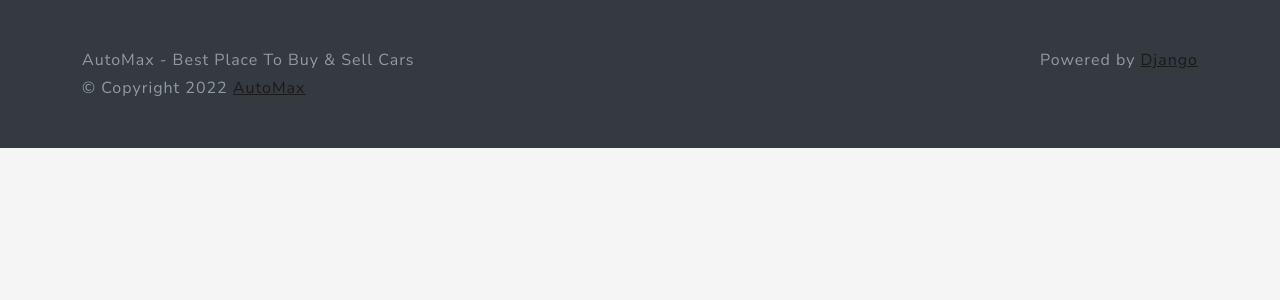
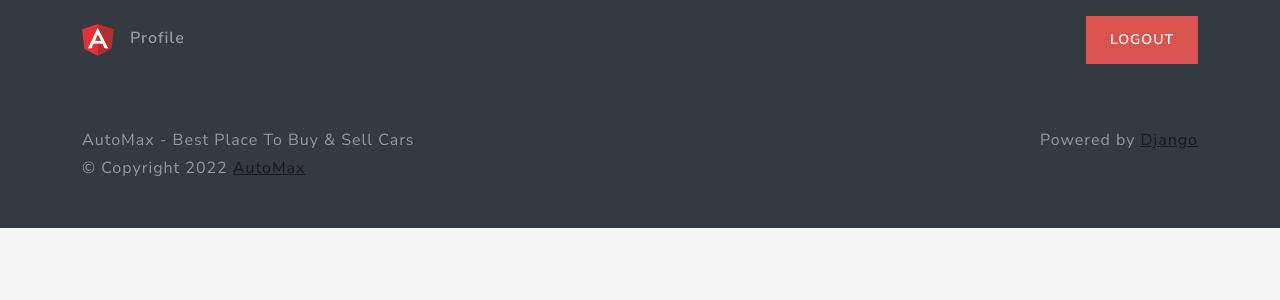
Before and after one commit to shinchri/automax, a Django app: page /home/ in a window 1280 px wide. Shown: the top 300 px of the page. Run offline with Django 4.2, Linux system fonts and the light colour scheme; the visitor is signed in with stand-in values (Sample User, id 1); some libraries are stand-ins or nearby versions.

Commit message:
feat: Implement Header and logout features

```diff
--- a/main/templates/base/base.html
+++ b/main/templates/base/base.html
@@ -33,6 +33,28 @@
       {% endfor %}
     {% endif %}
 
+    {% block header %}
+    <header class="p-3 bg-dark text-white w-100 nav-masthead">
+      <div class="container">
+        <div class="d-flex flex-wrap align-items-center justify-content-center justify-content-lg-start">
+          <a href="{% url 'main' %}" class="d-flex align-items-center mb-2 mb-lg-0 text-white text-decoration-none">
+            <img class="bi me-2" width="32" height="32" src="{% static 'images/logo.png' %}" aria-label="Bootstrap">
+          </a>
+          {% if request.user.is_authenticated %}
+          <ul class="nav col-12 col-lg-auto me-lg-auto mb-2 justify-content-center mb-md-0">
+              <li>
+                  <a href="#" class="nav-link px-2">Profile</a>
+              </li>
+          </ul>
+          <div class="text-end">
+              <a type="button" href="{% url 'logout' %}" class="btn btn-danger">Logout</a>
+          </div>
+          {% endif %}
+        </div>
+      </div>
+    </header>
+    {% endblock %}
+
     {% block body %}
     {% endblock %}
   </body>
--- a/main/templates/views/main.html
+++ b/main/templates/views/main.html
@@ -1,5 +1,8 @@
 {% extends 'base/base.html' %}
 {% load static %}
+
+{% block header %}
+{% endblock %}
 
 {% block body %}
 <div class="d-flex h-100 text-center text-white index">
--- a/users/urls.py
+++ b/users/urls.py
@@ -1,8 +1,9 @@
 from django.urls import path
 
-from .views import login_view, RegisterView
+from .views import login_view, RegisterView, logout_view
 
 urlpatterns = [
   path('login/', login_view, name='login'),
+  path('logout/', logout_view, name='logout'),
   path('register/', RegisterView.as_view(), name="register"),
 ]
```
Also changed, not shown: users/views.py (+7 -1 lines).
